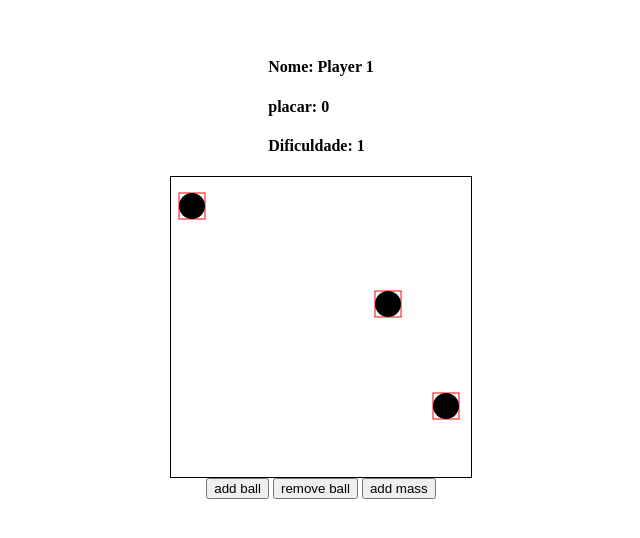
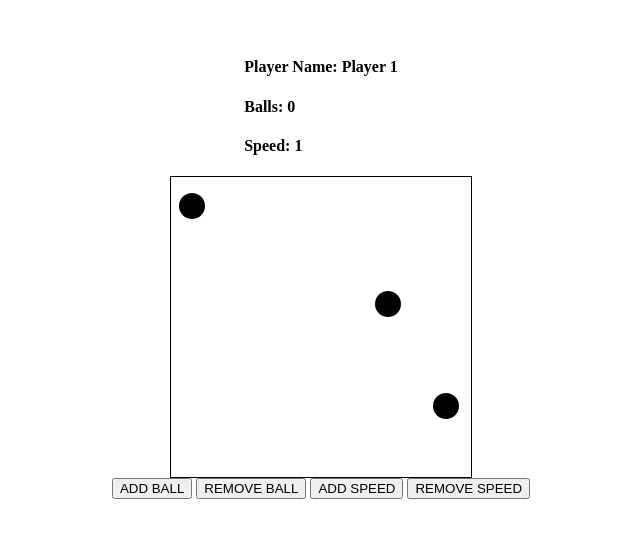
Before and after one commit to mjrdev/snakegame, a website with bundled scripts: page game/index.html in a window 1280 px wide. Shown: the part 132-670 px from the top of the page, without its empty margins (319-959 px from the left). Built offline with nearby package versions, Linux system fonts and the light colour scheme.

Commit message:
mudanças index.html, readme.md

```diff
--- a/game/index.html
+++ b/game/index.html
@@ -4,25 +4,27 @@
     <meta charset="UTF-8">
     <meta http-equiv="X-UA-Compatible" content="IE=edge">
     <meta name="viewport" content="width=device-width, initial-scale=1.0">
+    <link rel="shortcut icon" href="insira_aqui_o_caminho" type="image/x-icon" />
     <link rel="stylesheet" href="src/static/style.css">
-    <title>Document</title>
+    <title>Collision Game</title>
 </head>
 <body onload="game">
 
     <div id="frame">
 
         <div id="left">
-            <h4>Nome: Player 1</h4>
-            <h4>placar: 0</h4>
-            <h4>Dificuldade: 1</h4>
+            <h4>Player Name: Player 1</h4>
+            <h4>Balls: 0</h4>
+            <h4>Speed: 1</h4>
         </div>
 
         <canvas id="game" width="100px" height="100px"></canvas>
 
         <div id="right">
-            <button>add ball</button>
-            <button>remove ball</button>
-            <button>add mass</button>
+            <button>ADD BALL</button>
+            <button>REMOVE BALL</button>
+            <button>ADD SPEED</button>
+            <button>REMOVE SPEED</button>
         </div>
     </div>
 
--- a/game/render/index.js
+++ b/game/render/index.js
@@ -17,21 +17,12 @@ function render () {
     let canvasSize = data.config.box.size
     frame.clearRect(0,0,canvasSize, canvasSize)
 
-    const boxCollision = true
+    const boxCollision = false
     // render bar
     bar(boxCollision)
 
     // new render ball
     ball(boxCollision)
-
-    //statistics
-    setTimeout(() => {
-        let icon = document.querySelector('#icon')
-        icon.style.backgroundColor = 'green'
-    }, 100)
-
-    let icon = document.querySelector('#icon')
-    icon.style.backgroundColor = 'white'
 }
 
 export default render
```
Also changed, not shown: README.md, game/favicon.ico.
